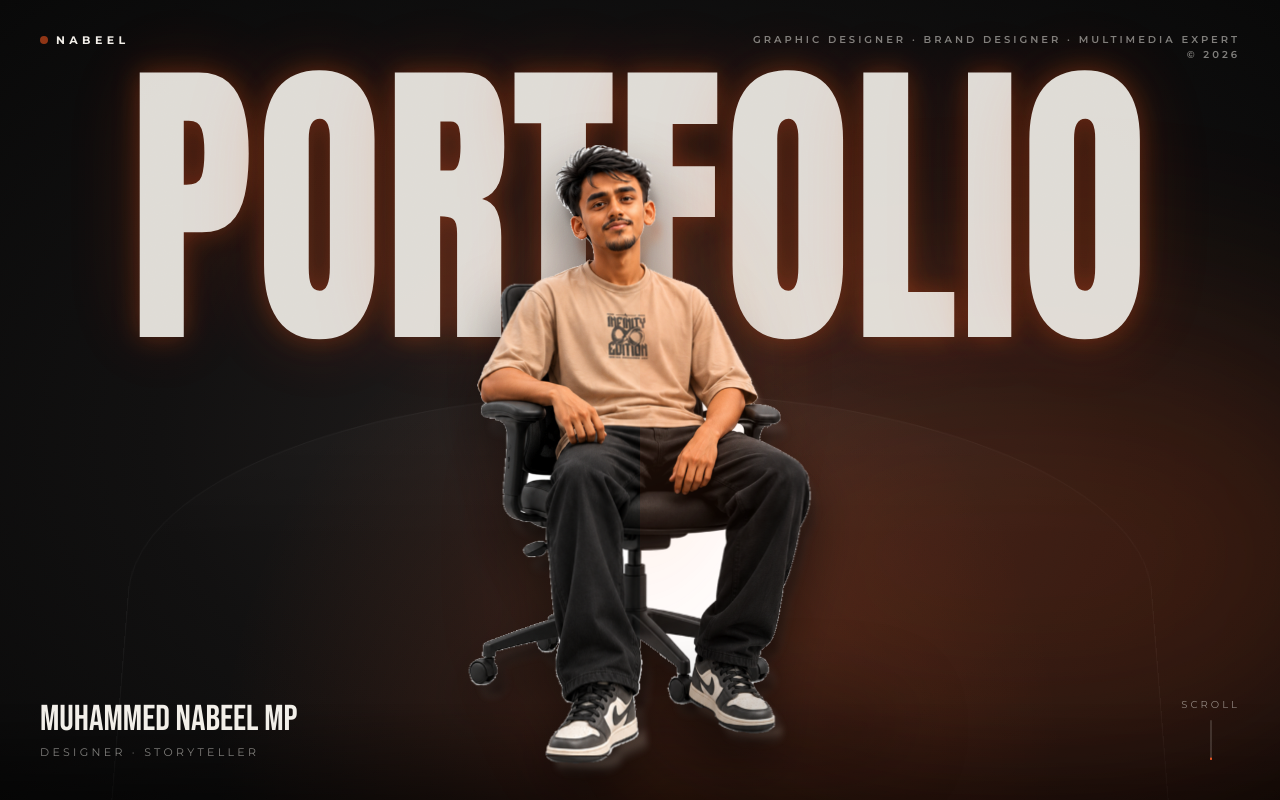
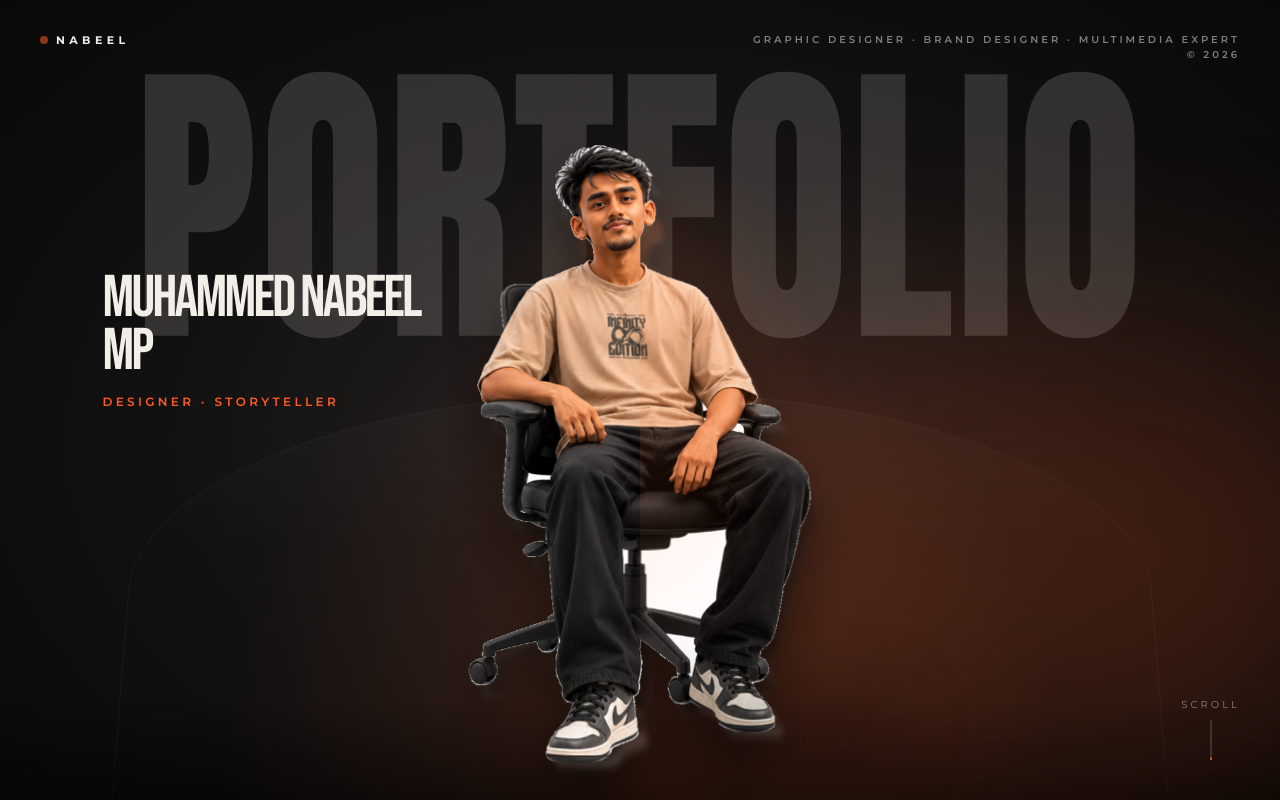
Before and after one commit to NabeelMp/nabeel-mp, a React (Vite) app: page / in a window 1280 px wide. Shown: the top 800 px of the page. Built offline with nearby package versions, Linux system fonts and the light colour scheme.

Commit message:
Prioritize name in hero hierarchy

```diff
--- a/src/components/Hero.tsx
+++ b/src/components/Hero.tsx
@@ -14,7 +14,7 @@ export default function Hero() {
 
   useEffect(() => {
     const t = setTimeout(() => setStage('character'), 2500)
-    const arrivedTimer = setTimeout(() => setArrived(true), 3850)
+    const arrivedTimer = setTimeout(() => setArrived(true), 2950)
     return () => { clearTimeout(t); clearTimeout(arrivedTimer) }
   }, [])
 
@@ -29,12 +29,12 @@ export default function Hero() {
         transition={{ duration: 2.6, ease: 'easeOut' }}
       />
 
-      <div className="absolute inset-x-0 top-[16%] flex justify-center sm:top-[12%]">
-        <motion.h1
-          aria-label="Portfolio"
-          className="font-tall text-glow flex select-none leading-none text-bone"
+      <div className="pointer-events-none absolute inset-x-0 top-[15%] z-0 flex justify-center sm:top-[12%]">
+        <motion.p
+          aria-hidden="true"
+          className="font-tall flex select-none leading-none text-bone/35"
           style={{ fontSize: 'clamp(4.5rem, 21vw, 22rem)', letterSpacing: '0.01em' }}
-          animate={stage === 'character' ? { opacity: 0.92, scale: 0.97 } : {}}
+          animate={stage === 'character' ? { opacity: 0.45, scale: 0.96 } : {}}
           transition={{ duration: 1.2, ease: [0.16, 1, 0.3, 1] }}
         >
           {WORD.map((l, i) => (
@@ -49,11 +49,11 @@ export default function Hero() {
               {l}
             </motion.span>
           ))}
-        </motion.h1>
+        </motion.p>
       </div>
 
       <motion.div
-        className="absolute left-5 top-6 flex items-center gap-2 sm:left-10 sm:top-8"
+        className="absolute left-5 top-6 z-20 flex items-center gap-2 sm:left-10 sm:top-8"
         initial={{ opacity: 0 }}
         animate={{ opacity: 1 }}
         transition={{ delay: 1.6 }}
@@ -62,7 +62,7 @@ export default function Hero() {
         <span className="text-[11px] font-bold tracking-[0.4em]">{site.hero.eyebrow}</span>
       </motion.div>
       <motion.div
-        className="absolute right-5 top-6 hidden text-right text-[10px] font-semibold uppercase tracking-[0.3em] text-bone/50 sm:right-10 sm:top-8 sm:block"
+        className="absolute right-5 top-6 z-20 hidden text-right text-[10px] font-semibold uppercase tracking-[0.3em] text-bone/50 sm:right-10 sm:top-8 sm:block"
         initial={{ opacity: 0 }}
         animate={{ opacity: 1 }}
         transition={{ delay: 1.8 }}
@@ -72,7 +72,7 @@ export default function Hero() {
       </motion.div>
 
       {stage === 'character' && (
-        <div className="absolute inset-x-0 bottom-3 flex justify-center sm:bottom-5">
+        <div className="absolute inset-x-0 bottom-3 z-10 flex justify-center sm:bottom-5">
           <div className="relative aspect-[2/3] h-[min(68svh,800px)] sm:h-[min(80svh,800px)] max-w-[94vw]">
             <SeatedPortrait entrance />
           </div>
@@ -80,16 +80,18 @@ export default function Hero() {
       )}
 
       <motion.div
-        className="absolute bottom-6 left-5 max-w-[42vw] sm:bottom-10 sm:left-10"
+        className="absolute left-5 top-[24%] z-20 max-w-[78vw] sm:left-[8%] sm:top-[34%] sm:max-w-[27vw]"
         initial={{ opacity: 0, y: 20 }}
         animate={arrived ? { opacity: 1, y: 0 } : {}}
         transition={{ duration: 0.8 }}
       >
-        <p className="font-display text-2xl leading-none sm:text-4xl">{site.hero.name}</p>
-        <p className="mt-1 text-[10px] uppercase tracking-[0.3em] text-bone/50 sm:text-[11px]">{site.hero.sub}</p>
+        <h1 className="font-display text-[clamp(2.25rem,4.6vw,4.75rem)] font-medium leading-[0.9] tracking-[-0.045em] text-bone">
+          {site.hero.name}
+        </h1>
+        <p className="mt-3 text-[10px] font-semibold uppercase tracking-[0.28em] text-ember sm:mt-4 sm:text-xs">{site.hero.sub}</p>
       </motion.div>
       <motion.div
-        className="absolute bottom-6 right-5 flex flex-col items-center gap-2 sm:bottom-10 sm:right-10"
+        className="absolute bottom-6 right-5 z-20 flex flex-col items-center gap-2 sm:bottom-10 sm:right-10"
         initial={{ opacity: 0 }}
         animate={arrived ? { opacity: 1 } : {}}
         transition={{ delay: 0.6 }}
```
